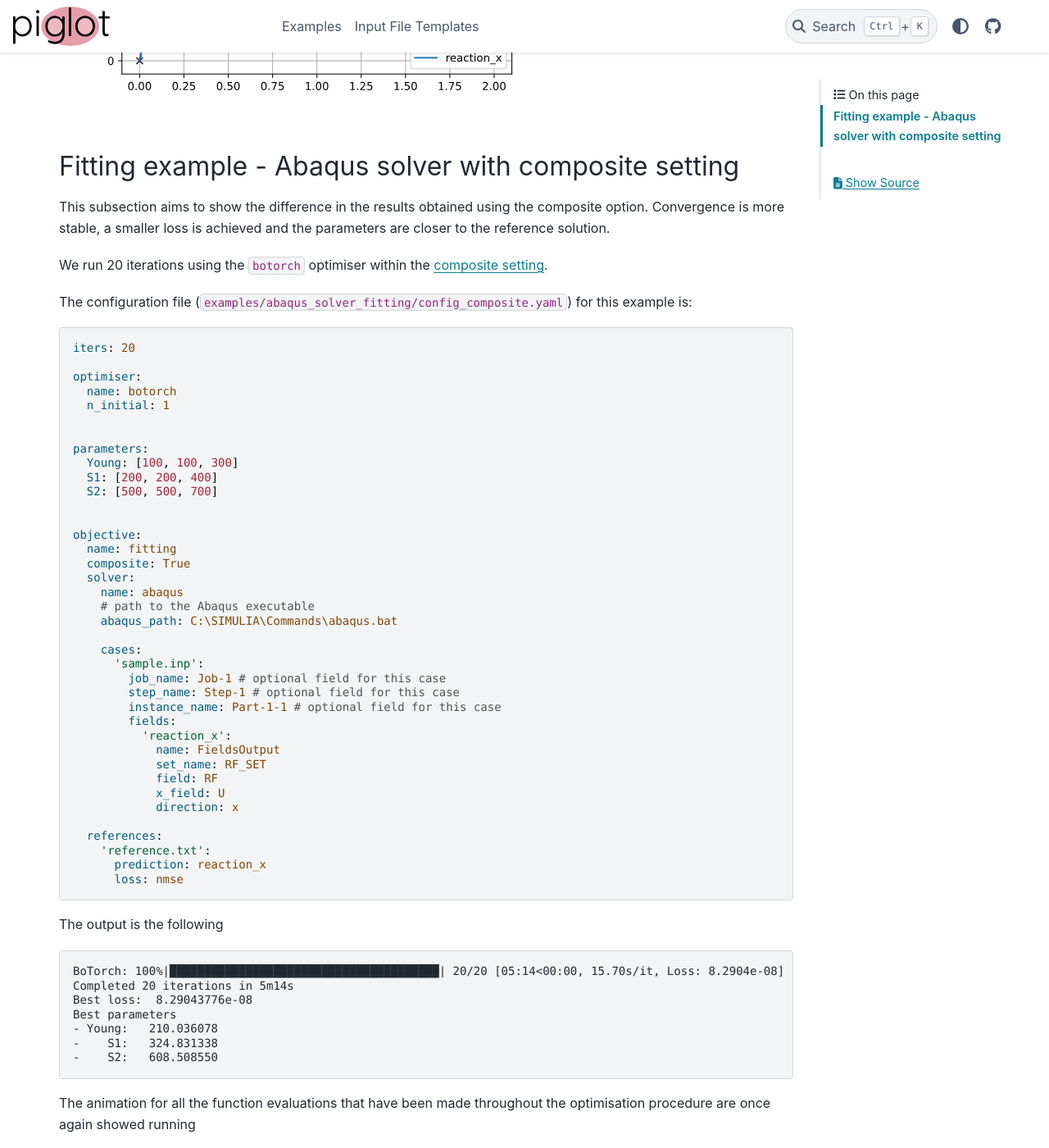
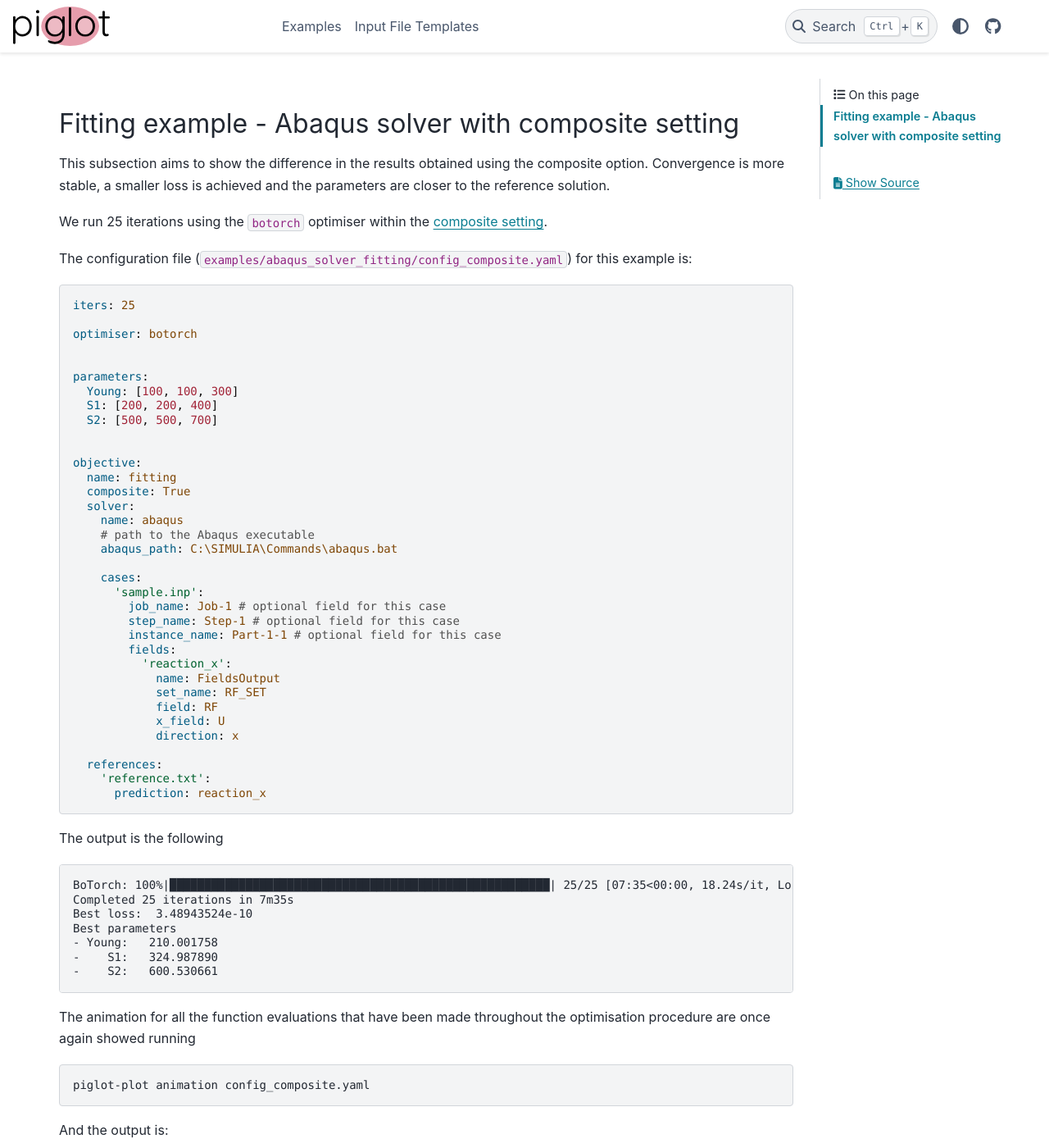
Before and after one commit to CM2S/piglot, a Sphinx documentation site: the page built from docs/source/abaqus_solver_fitting/description.md, in a window 1280 px wide and 1400 px high, scrolled down 4901 px. Shown: the whole window at 82% size. Built offline with Sphinx 7.4.7 and the PyData theme 0.15.4, drawn with Linux system fonts in a browser that asks for light colours; some of the changed text lies outside the part shown.

Commit message:
Fixed some reviewing suggestions.

````diff
--- a/docs/source/abaqus_solver_fitting/description.md
+++ b/docs/source/abaqus_solver_fitting/description.md
@@ -14,15 +14,13 @@ We want to find the values for the Young's modulus (`Young`), the yield stress (
 
 The reference force-displacement response is computed using the following values for these parameters: `Young: 210`, `S1: 325` and `S2: 600`. The reference response is provided in the `examples/abaqus_solver_fitting/reference.txt` file.
 
-We run 20 iterations using the `botorch` optimiser within the [curve fitting setting](../sample_curve_fitting/description.md).
+We run 25 iterations using the `botorch` optimiser within the [curve fitting setting](../sample_curve_fitting/description.md).
 
 The configuration file (`examples/abaqus_solver_fitting/config.yaml`) for this example is:
 ```yaml
-iters: 20
+iters: 25
 
-optimiser:
-  name: botorch
-  n_initial: 1
+optimiser: botorch
 
 
 parameters:
@@ -54,7 +52,6 @@ objective:
   references:
     'reference.txt':
       prediction: reaction_x
-      loss: nmse
 ```
 The field `abaqus_path` must indicate the path to the `Abaqus` executable. The input data file for running `Abaqus` is given in `examples/abaqus_solver_fitting/sample.inp`, where the notation `<Young>`, `<S1>` and `<S2>` indicates the parameters to optimise. For each function call, and before running the solver, these template parameters are substituted by their appropriate values in the `Abaqus` input data file.
 
@@ -67,13 +64,13 @@ piglot config.yaml
 ```
 You should see an output similar to
 ```
-BoTorch: 100%|███████████████████████████████████████| 20/20 [05:01<00:00, 15.06s/it, Loss: 1.0774e-05]
-Completed 20 iterations in 5m1s
-Best loss:  1.07744751e-05
+BoTorch: 100%|███████████████████████████████████████████████████████| 25/25 [06:24<00:00, 15.38s/it, Loss: 1.0686e-06]
+Completed 25 iterations in 6m24s
+Best loss:  1.06857710e-06
 Best parameters
-- Young:   211.939427
--    S1:   323.541637
--    S2:   633.984363
+- Young:   210.492621
+-    S1:   325.048144
+-    S2:   611.079583
 ```
 Note that despite the fact that the optimal parameters are not exactly the same as the ones used to compute the reference response, the loss function value is very small, and the fitting is excellent as can be seen in the figures below.
 
@@ -115,15 +112,13 @@ which will generate:
 
 This subsection aims to show the difference in the results obtained using the composite option. Convergence is more stable, a smaller loss is achieved and the parameters are closer to the reference solution.
 
-We run 20 iterations using the `botorch` optimiser within the [composite setting](../sample_curve_fitting_composite/description.md).
+We run 25 iterations using the `botorch` optimiser within the [composite setting](../sample_curve_fitting_composite/description.md).
 
 The configuration file (`examples/abaqus_solver_fitting/config_composite.yaml`) for this example is:
 ```yaml
-iters: 20
+iters: 25
 
-optimiser:
-  name: botorch
-  n_initial: 1
+optimiser: botorch
 
 
 parameters:
@@ -156,18 +151,17 @@ objective:
   references:
     'reference.txt':
       prediction: reaction_x
-      loss: nmse
 ```
 
 The output is the following
 ```
-BoTorch: 100%|███████████████████████████████████████| 20/20 [05:14<00:00, 15.70s/it, Loss: 8.2904e-08]
-Completed 20 iterations in 5m14s
-Best loss:  8.29043776e-08
+BoTorch: 100%|███████████████████████████████████████████████████████| 25/25 [07:35<00:00, 18.24s/it, Loss: 3.4894e-10]
+Completed 25 iterations in 7m35s
+Best loss:  3.48943524e-10
 Best parameters
-- Young:   210.036078
--    S1:   324.831338
--    S2:   608.508550
+- Young:   210.001758
+-    S1:   324.987890
+-    S2:   600.530661
 ```
 
 The animation for all the function evaluations that have been made throughout the optimisation procedure are once again showed running
````
Also changed, not shown: docs/source/abaqus_solver_fitting/animation_1.gif, docs/source/abaqus_solver_fitting/animation_2.gif, docs/source/abaqus_solver_fitting/best_1.svg, docs/source/abaqus_solver_fitting/history_1.svg, docs/source/abaqus_solver_fitting/parameters_1.svg, 2 other files.
